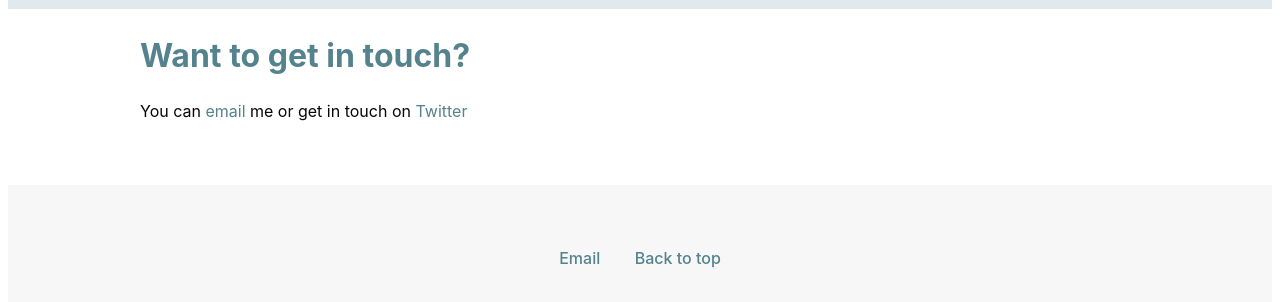
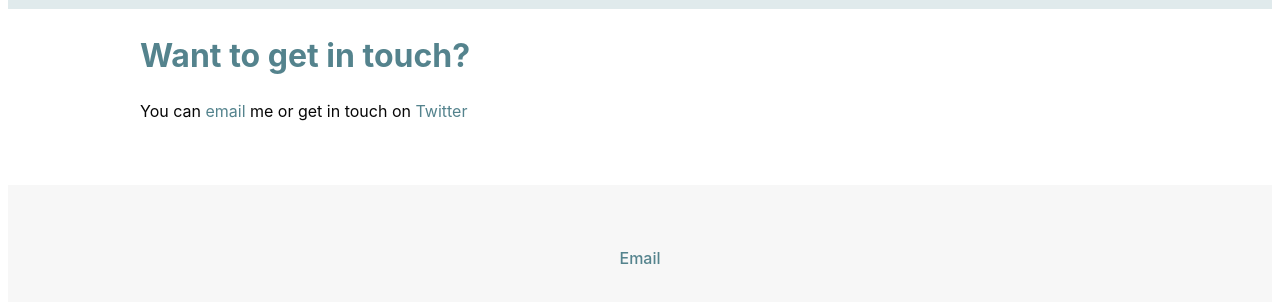
Before and after one commit to lexkon/portfolio-website, a plain HTML site: page contact.html in a window 1280 px wide. Shown: the part 124-426 px from the top of the page. Drawn offline with Linux system fonts and the light colour scheme.

Commit message:
Minor updates to html and css

```diff
--- a/contact.html
+++ b/contact.html
@@ -28,7 +28,6 @@
     <footer>
         <ul>
             <li><a href="mailto:">Email</a></li>
-            <li><a href="#header">Back to top</a></li>
         </ul>
     </footer>
 </body>
--- a/style.css
+++ b/style.css
@@ -9,7 +9,7 @@
     --black: #070707;
 
     font-size: 16px;
-    color: #070707;
+    color: var(--black);
     font-family: -apple-system, BlinkMacSystemFont, sans-serif;
 }
 
@@ -115,6 +115,8 @@ footer ul {
     margin: 0 auto;
 }
 
+/* Device styles */
+
 @media only screen and (max-width: 1000px) {
     main {
         margin: 5%;
```
Also changed, not shown: index.html (+0 -1 lines).
